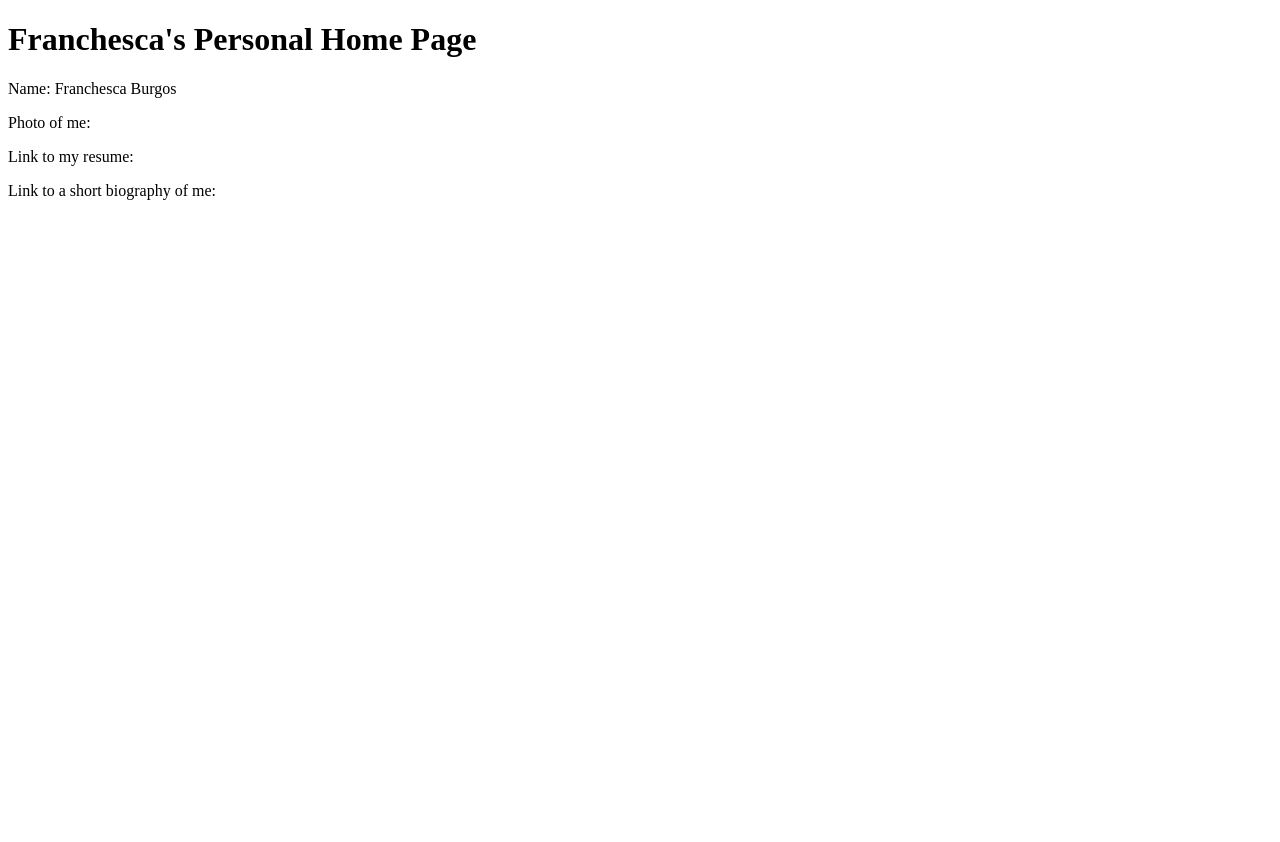
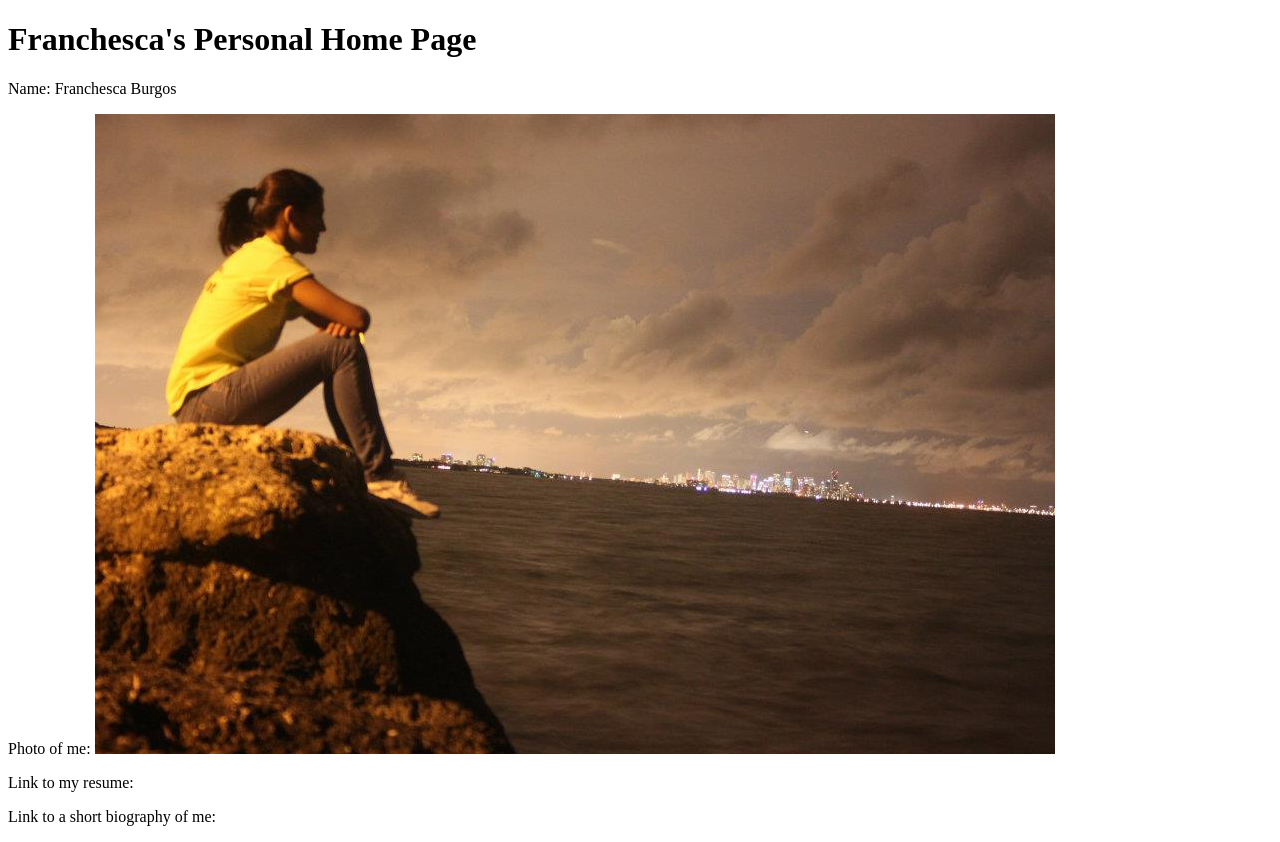
Before and after one commit to fburgos1/fburgos1.github.io, a plain HTML site: page index.html in a window 1280 px wide. Before the commit the page ends 800 px from the top, so only its background shows below. Drawn offline with Linux system fonts and the light colour scheme.

Commit message:
Trying picture again

```diff
--- a/index.html
+++ b/index.html
@@ -2,13 +2,14 @@
 <html>
 	<head>
 		<title>Personal Home Page</title>
+		<meta charset="utf-8"/>
 	</head>
 	<body>
 		<header>
 				<h1>Franchesca's Personal Home Page</h1>
 		</header>
 		<p>Name: Franchesca Burgos</p>
-		<p>Photo of me: <img scr"Me.jpg"/></p>
+		<p>Photo of me: <img src="Me.jpg" alt="Picture of Me"/></p>
 		<p>Link to my resume: </p>
 		<p>Link to a short biography of me: </p>
 	</body>
```
